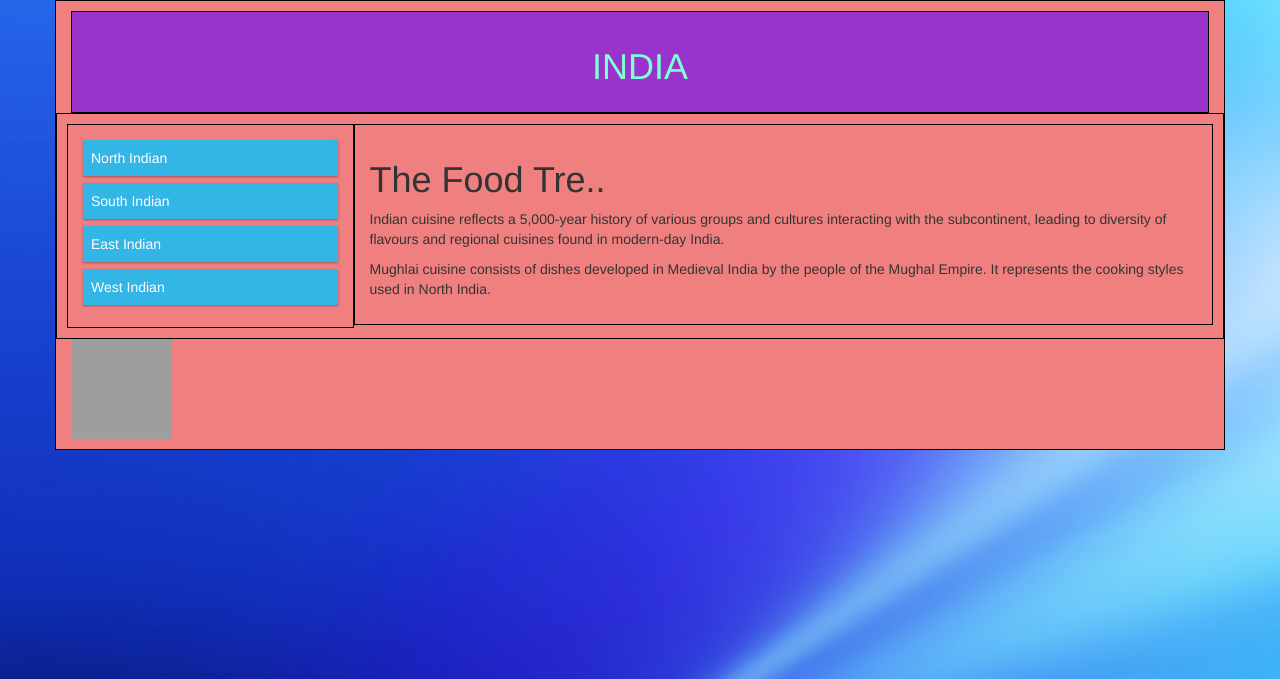
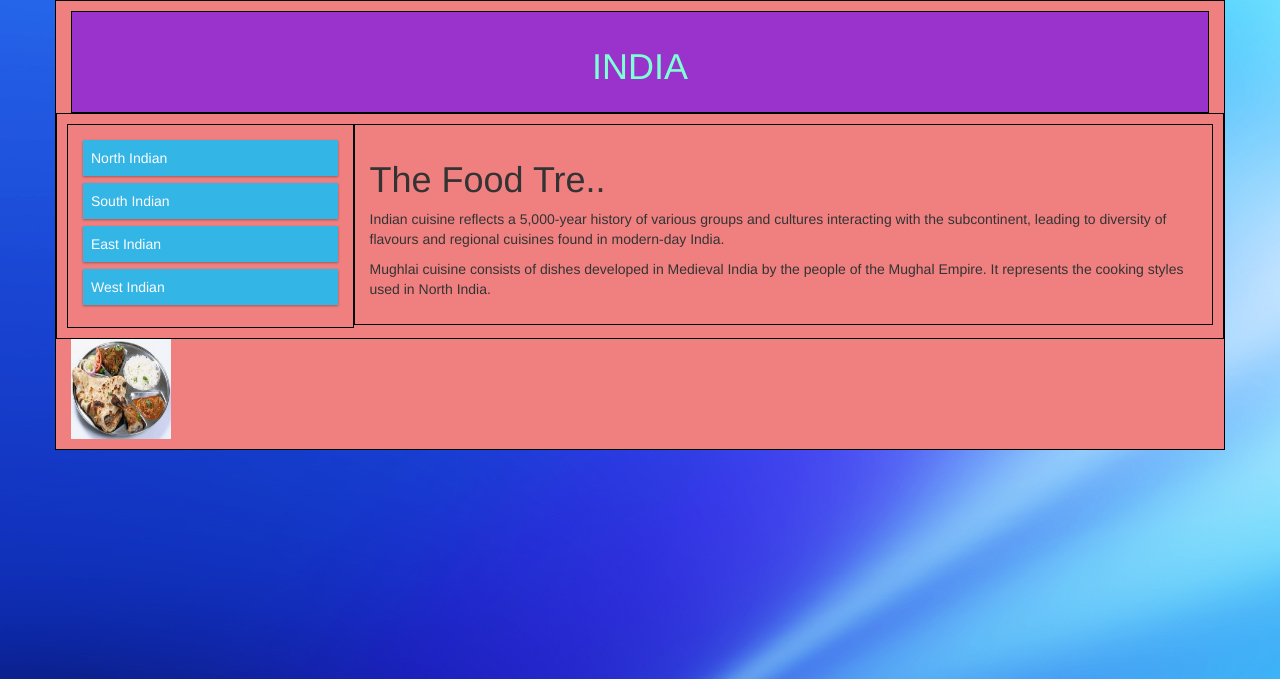
Before and after one commit to rakeshduddugunta/Food, a PHP site: page / in a window 1280 px wide. Shown: the top 679 px of the page. Run offline with PHP 8.4, Linux system fonts and the light colour scheme; grey boxes are pictures that could not be loaded.

Commit message:
Update index.php

```diff
--- a/index.php
+++ b/index.php
@@ -92,7 +92,7 @@
 
 
         <a href="default.asp">
-            <img src="images.jpg" alt="HTML tutorial" style="width:100px;height:100px;border:0;">
+            <img src="non.jpg" style="width:100px;height:100px;border:0;">
         </a>
 
 
```
